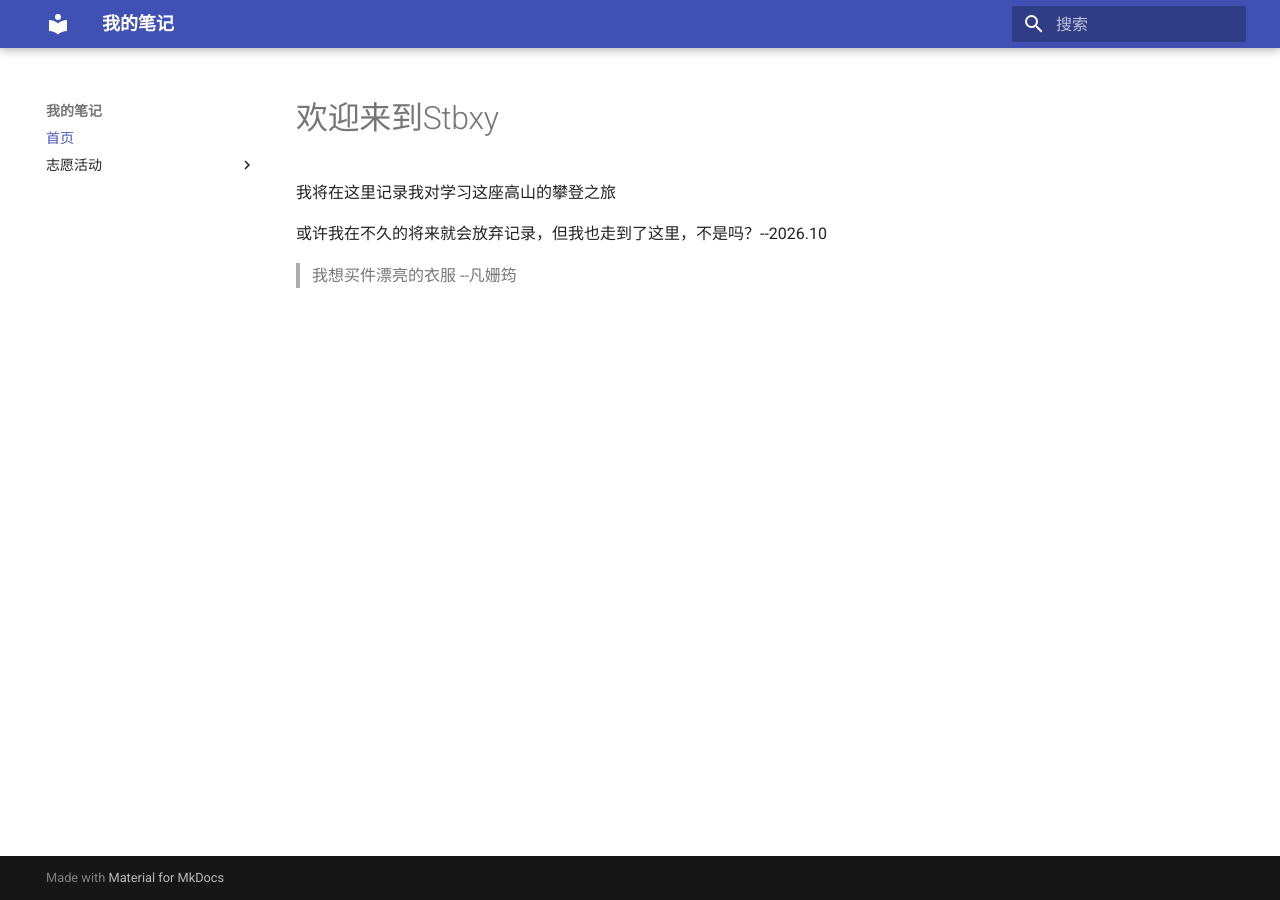
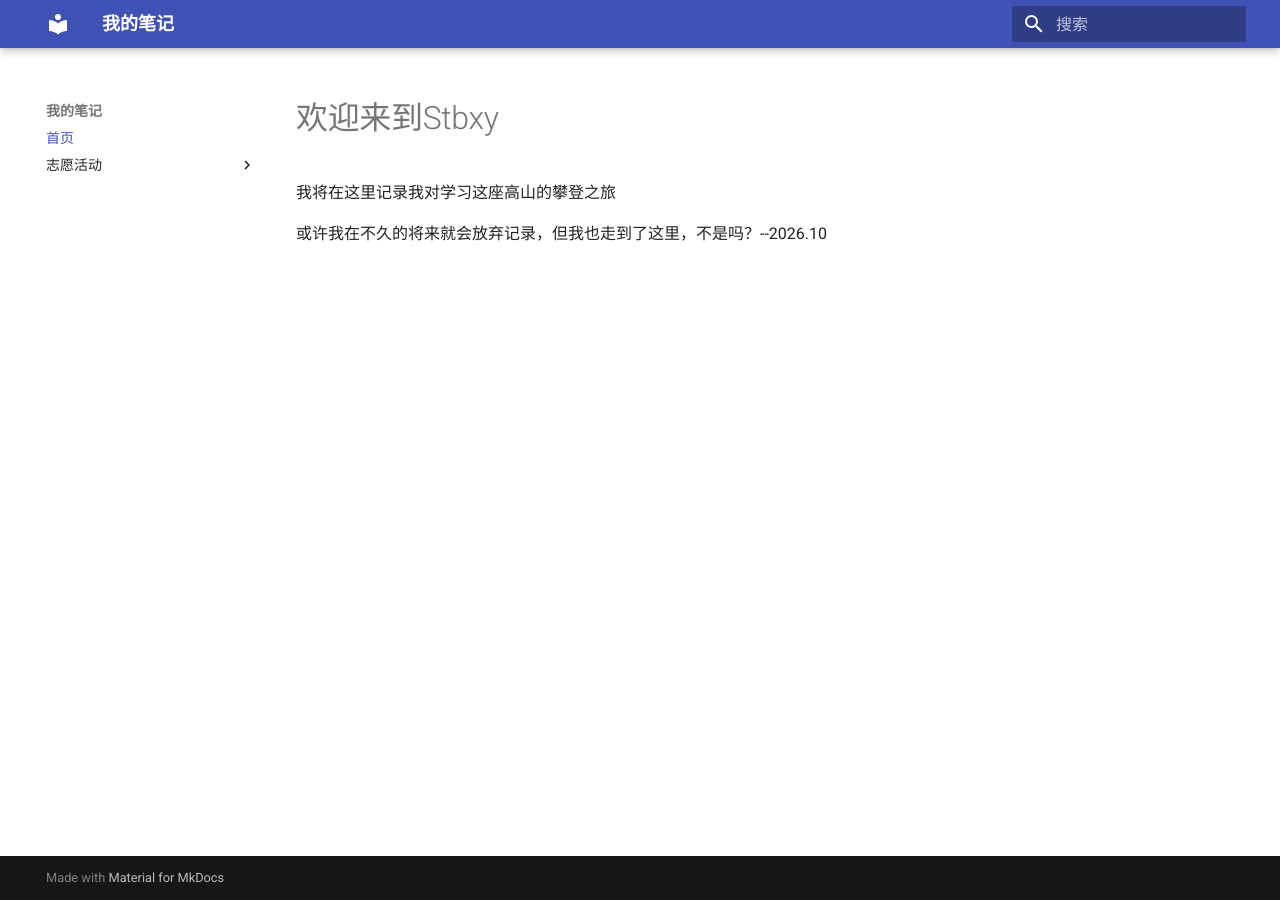
Before and after one commit to Stbxy/wiki, an MkDocs documentation site: the page built from docs/index.md, in a window 1280 px wide. Built offline with MkDocs 1.6.1 and Material for MkDocs 9.7.7, drawn with Linux system fonts in a browser that asks for light colours.

Commit message:
更新笔记

```diff
--- a/docs/index.md
+++ b/docs/index.md
@@ -3,5 +3,3 @@
 我将在这里记录我对学习这座高山的攀登之旅
 
 或许我在不久的将来就会放弃记录，但我也走到了这里，不是吗？--2026.10
-
-> 我想买件漂亮的衣服   --凡姗筠
```
